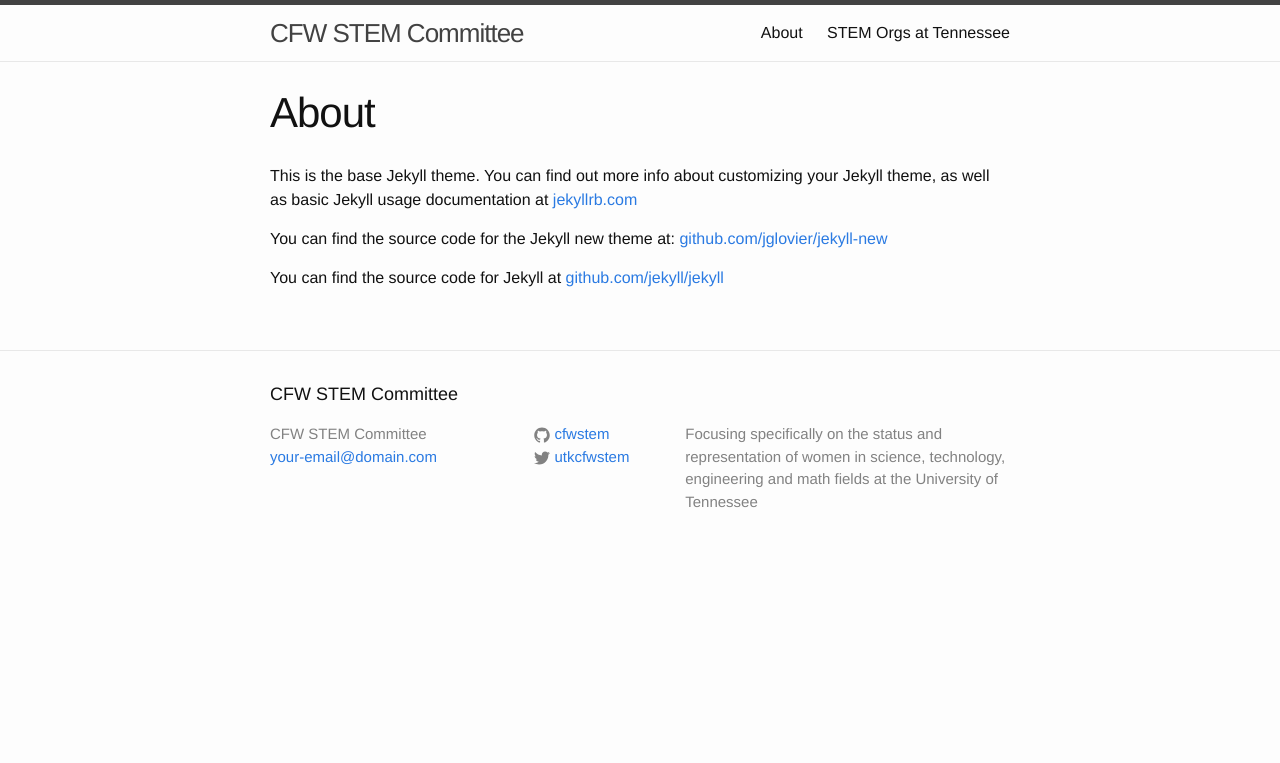
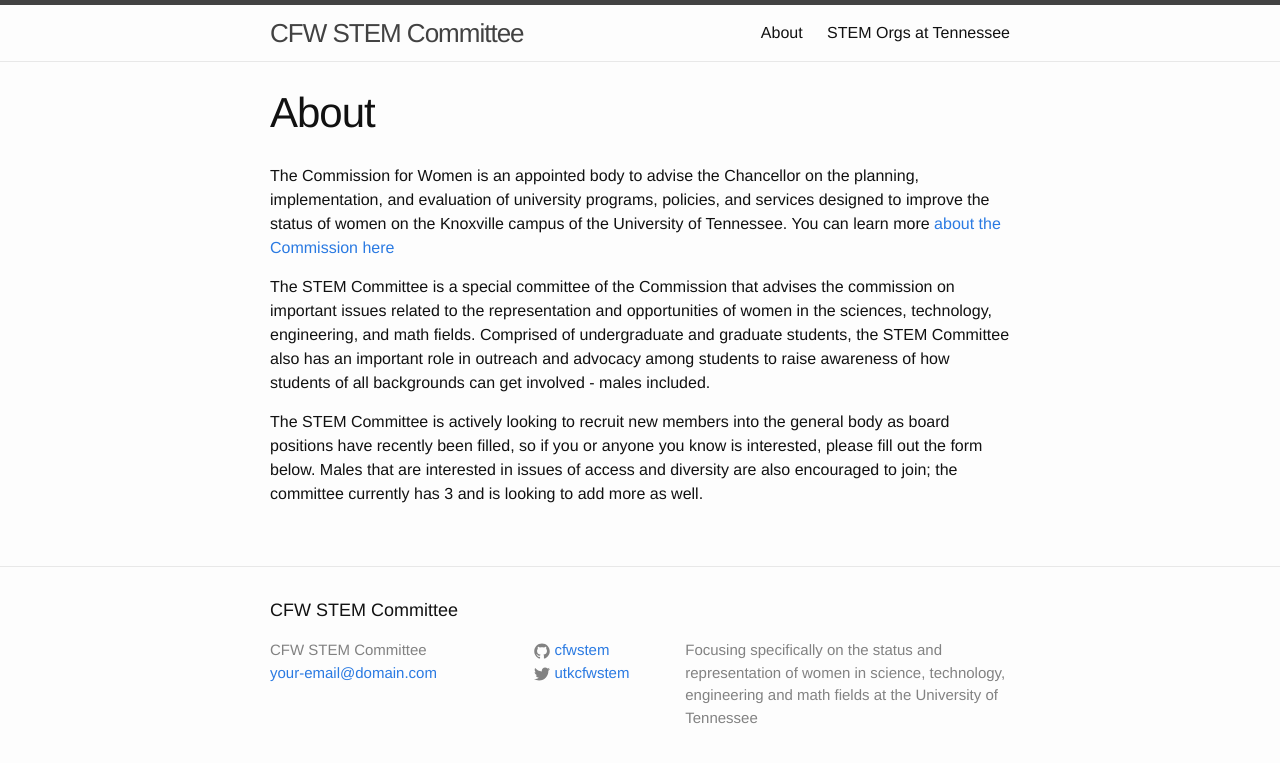
Before and after one commit to cfwstem/cfwstem.github.io, a Jekyll site: the page built from about.md, in a window 1280 px wide. Shown: the top 763 px of the page. Built offline with Jekyll 4.4.1, drawn with Linux system fonts in a browser that asks for light colours.

Commit message:
Updated about.md

```diff
--- a/about.md
+++ b/about.md
@@ -2,10 +2,12 @@
 layout: page
 title: About
 permalink: /about/
+published: true
 ---
 
-This is the base Jekyll theme. You can find out more info about customizing your Jekyll theme, as well as basic Jekyll usage documentation at [jekyllrb.com](http://jekyllrb.com/)
 
-You can find the source code for the Jekyll new theme at: [github.com/jglovier/jekyll-new](https://github.com/jglovier/jekyll-new)
+The Commission for Women is an appointed body to advise the Chancellor on the planning, implementation, and evaluation of university programs, policies, and services designed to improve the status of women on the Knoxville campus of the University of Tennessee. You can learn more [about the Commission here](http://cfw.utk.edu/about/)
 
-You can find the source code for Jekyll at [github.com/jekyll/jekyll](https://github.com/jekyll/jekyll)
+The STEM Committee is a special committee of the Commission that advises the commission on important issues related to the representation and opportunities of women in the sciences, technology, engineering, and math fields. Comprised of undergraduate and graduate students, the STEM Committee also has an important role in outreach and advocacy among students to raise awareness of how students of all backgrounds can get involved - males included.
+
+The STEM Committee is actively looking to recruit new members into the general body as board positions have recently been filled, so if you or anyone you know is interested, please fill out the form below. Males that are interested in issues of access and diversity are also encouraged to join; the committee currently has 3 and is looking to add more as well.
```
